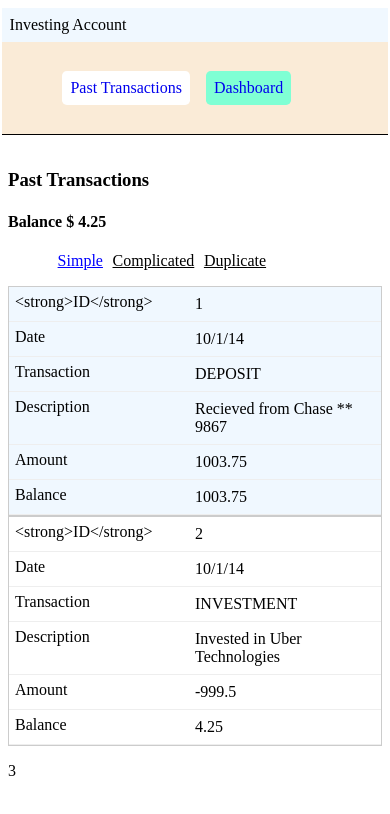
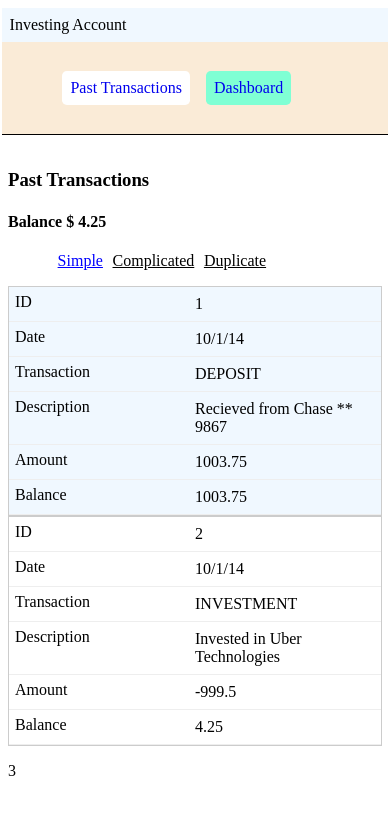
Before and after one commit to sudhirmishra/banking-project-work, an Angular app: page / in a window 390 px wide. Shown: the top 814 px of the page. Built offline with nearby package versions, Linux system fonts and the light colour scheme.

Commit message:
Mobile friendly CSS II

```diff
--- a/src/app/history/history.component.css
+++ b/src/app/history/history.component.css
@@ -68,7 +68,7 @@ only screen and (max-width: 760px),
 	/*
 	Label the data
 	*/
-	td:nth-of-type(1):before { content: "<strong>ID</strong>"; }
+	td:nth-of-type(1):before { content: "ID"; }
 	td:nth-of-type(2):before { content: "Date"; }
 	td:nth-of-type(3):before { content: "Transaction"; }
 	td:nth-of-type(4):before { content: "Description"; }
```
